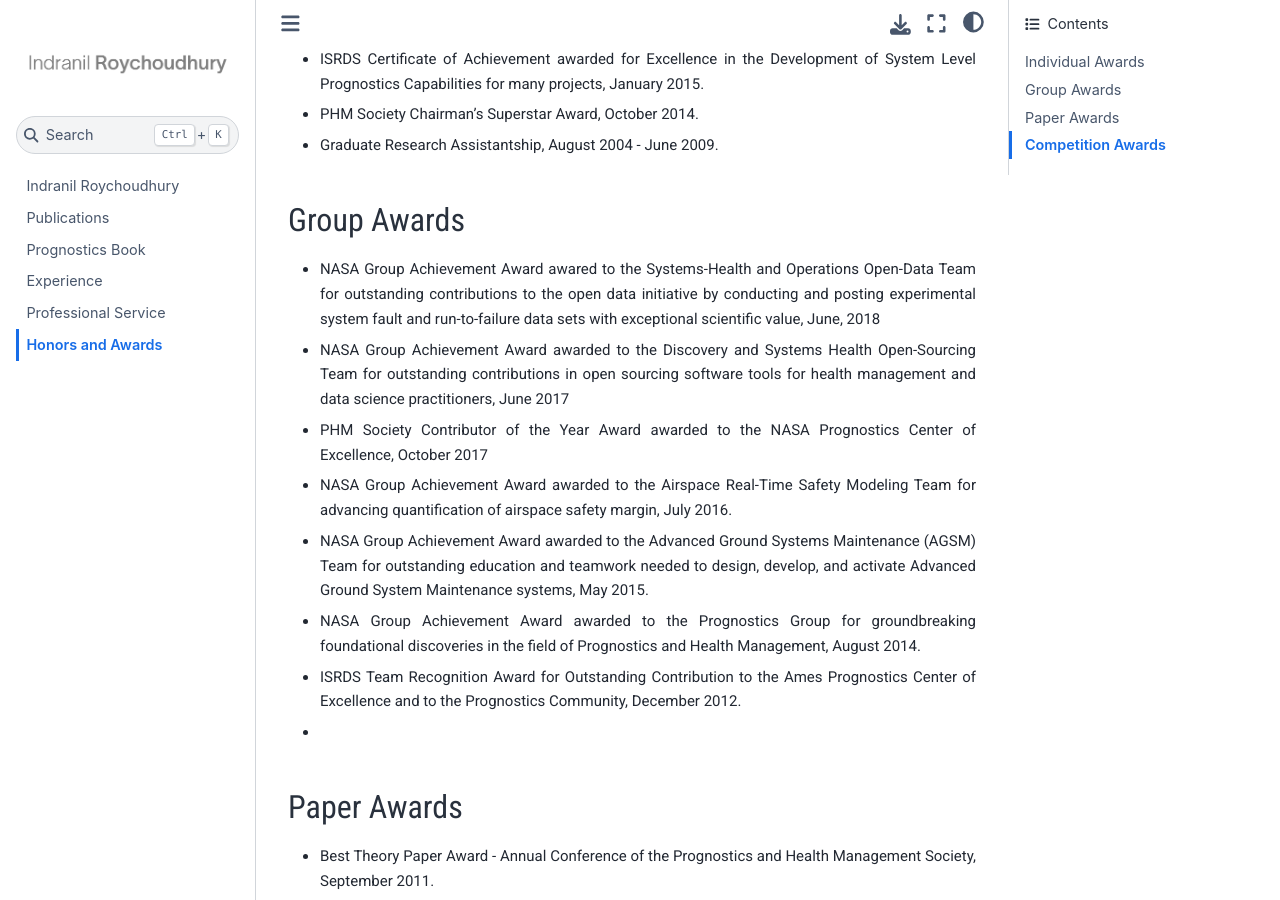
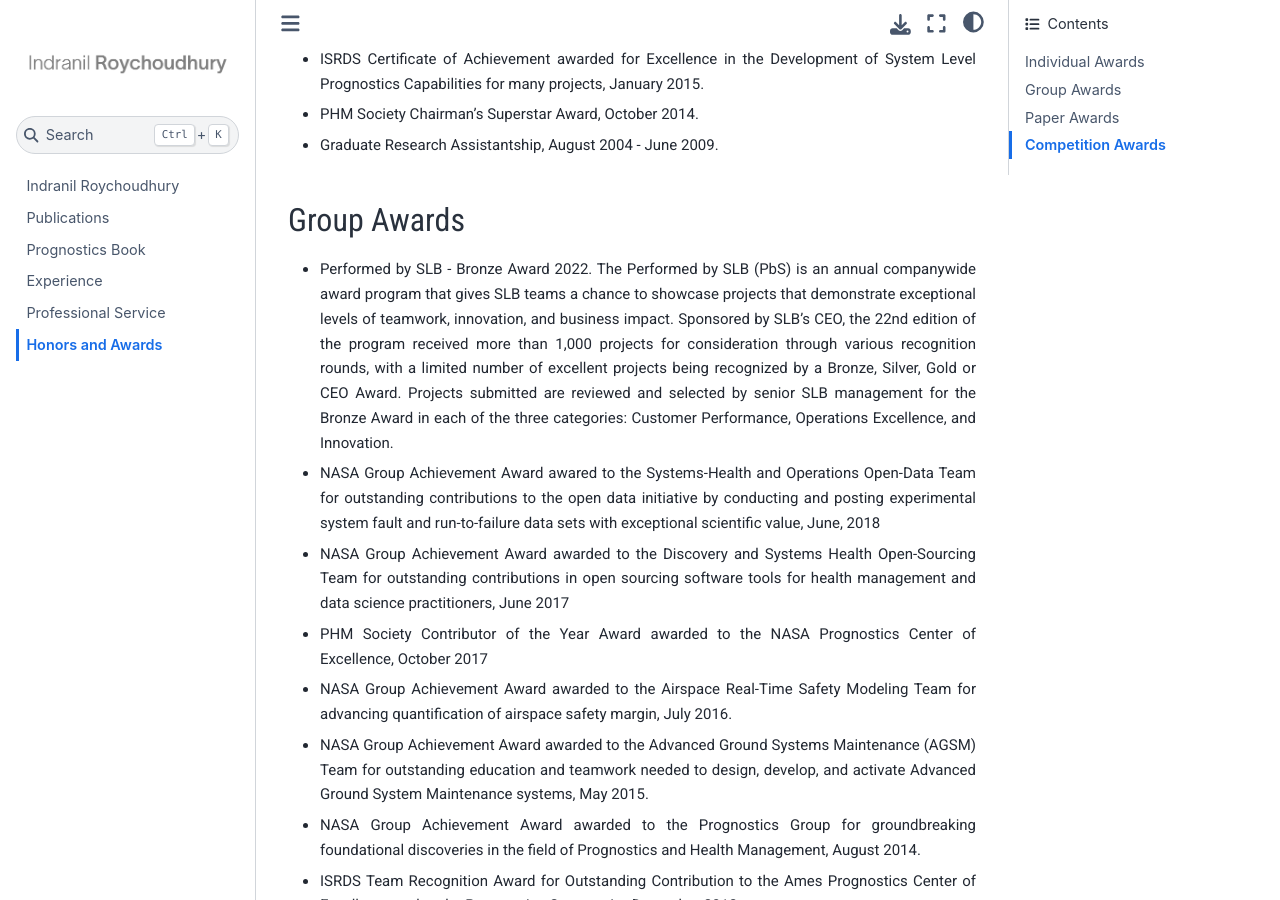
Before and after one commit to indranilrc/home, a Jupyter Book: the page built from awards.md, in a window 1280 px wide and 900 px high, scrolled down 368 px. Built offline with Jupyter Book 1.0.4 settings and Sphinx 7.4.7 and the Sphinx Book theme 1.1.4, drawn with Linux system fonts in a browser that asks for light colours.

Commit message:
Update awards.md

```diff
--- a/awards.md
+++ b/awards.md
@@ -13,6 +13,7 @@
 
 ## Group Awards
 
+* Performed by SLB - Bronze Award 2022. The Performed by SLB (PbS) is an annual companywide award program that gives SLB teams a chance to showcase projects that demonstrate exceptional levels of teamwork, innovation, and business impact. Sponsored by SLB’s CEO, the 22nd edition of the program received more than 1,000 projects for consideration through various recognition rounds, with a limited number of excellent projects being recognized by a Bronze, Silver, Gold or CEO Award. Projects submitted are reviewed and selected by senior SLB management for the Bronze Award in each of the three categories: Customer Performance, Operations Excellence, and Innovation.
 * NASA Group Achievement Award awared to the Systems-Health and Operations Open-Data Team for outstanding contributions to the open data initiative by conducting and posting experimental system fault and run-to-failure data sets with exceptional scientific value, June, 2018
 * NASA Group Achievement Award awarded to the Discovery and Systems Health Open-Sourcing Team for outstanding contributions in open sourcing software tools for health management and data science practitioners, June 2017
 * PHM Society Contributor of the Year Award awarded to the NASA Prognostics Center of Excellence, October 2017
```
